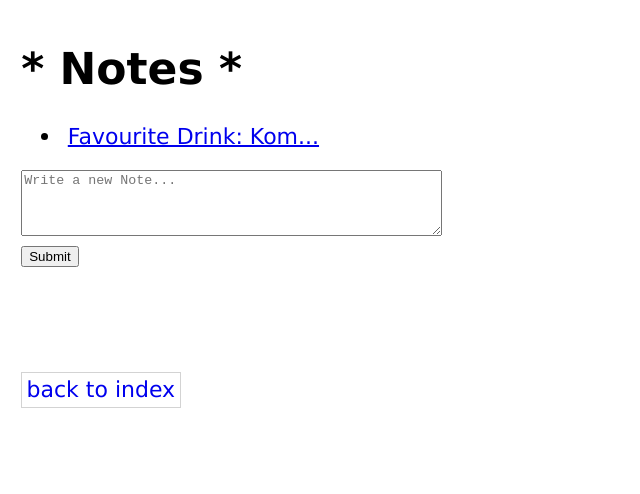
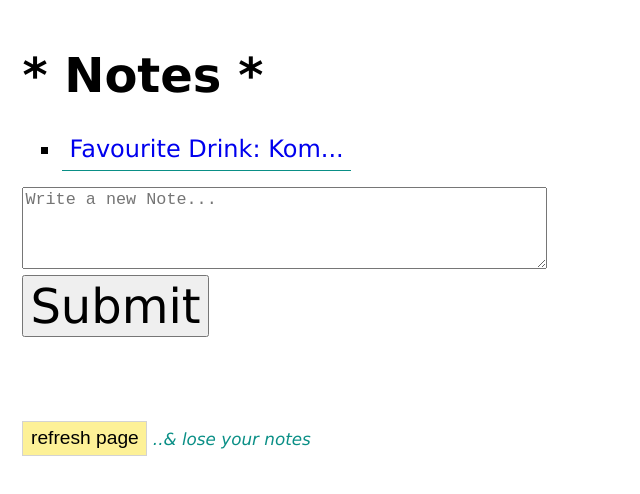
Before and after one commit to Mrtly/Notes-js, a plain HTML site: page index.html in a window 1280 px wide. Shown: the whole page, without its empty margins (0-640 px from the left). Drawn offline with Linux system fonts and the light colour scheme.

Commit message:
fix refresh page button, may refactor

```diff
--- a/index.html
+++ b/index.html
@@ -8,12 +8,14 @@
 
 <h1> * Notes * </h1>
 <div id="app">hello</div>
+
 <textarea rows="4" cols="50" name="create_note" form="new_note" placeholder="Write a new Note..."></textarea>
 <form action="notes/new" id="new_note" method="post">
-    <input type="submit" value="Submit">
+    <input id="button" type="submit" value="Submit"/>
 </form>
 
-<footer><a href="/index.html">back to index</a></footer>
+<footer>
+    <button id="refreshbutton" onClick="window.location.reload();">refresh page</button> <i>..& lose your notes</i></footer>
 <script src="tests/assert.js"></script>
 <script src="note.js"></script>
 <script src="note-list-model.js"></script>
--- a/note-controller.js
+++ b/note-controller.js
@@ -47,10 +47,12 @@
     NoteListController.prototype.listenForSubmit = function () {
         form = document.getElementById("new_note");
         form.addEventListener("submit", (event) => {
-            console.log(event.target)
+            console.log(event.target);
             event.preventDefault();
             this.addNote(event.target.elements[0].value);
             this.updateContent();
+            document.getElementById("new_note").reset();
+
         });
     };
 
--- a/note-list-view.js
+++ b/note-list-view.js
@@ -16,6 +16,5 @@
         return newarr.join('')
     };
 
-
     exports.NoteListView = NoteListView;
 })(this);
--- a/note.js
+++ b/note.js
@@ -1,5 +1,3 @@
-// note.js
-
 (function (exports) {
     function Note(text) {
         this.content = text;
--- a/theme.css
+++ b/theme.css
@@ -1,11 +1,14 @@
 html { padding: 0.6em;
     font-family: 'Lucida Grande', Verdana, sans-serif;
-    font-size: 22px;
+    font-size: 24px;
     overscroll-behavior: none
 }
-a { cursor: pointer; padding: 0.3em}
-a:visited, a:active { color: maroon}
-a:hover { background-color: rgba(252, 232, 82, 0.6)}
-
-footer { margin-top: 5em}
-footer a { text-decoration: none; border: 1px lightgrey solid; padding: 0.2em}
+ul { list-style-type: square;}
+a { border-bottom: 1px#0a8f86 solid; text-decoration:none; cursor: pointer; padding: 0.3em}
+a:visited, a:active { color: #0a8f86}
+a:hover { background-color: #fce85299}
+textarea {font-size: 0.7em}
+input {font-size: 2em; font-family: verdana}
+footer {color: #0a8f86; font-size: 0.7em; margin-top: 5em}
+button {background-color: #fce85299;font-size: 0.8rem; text-decoration: none; border: 1px lightgrey solid; padding: 0.3em 0.4em}
+button:hover {background-color: #0a8f8699}
```
Also changed, not shown: tiger.html (deleted, +0 -38 lines).
